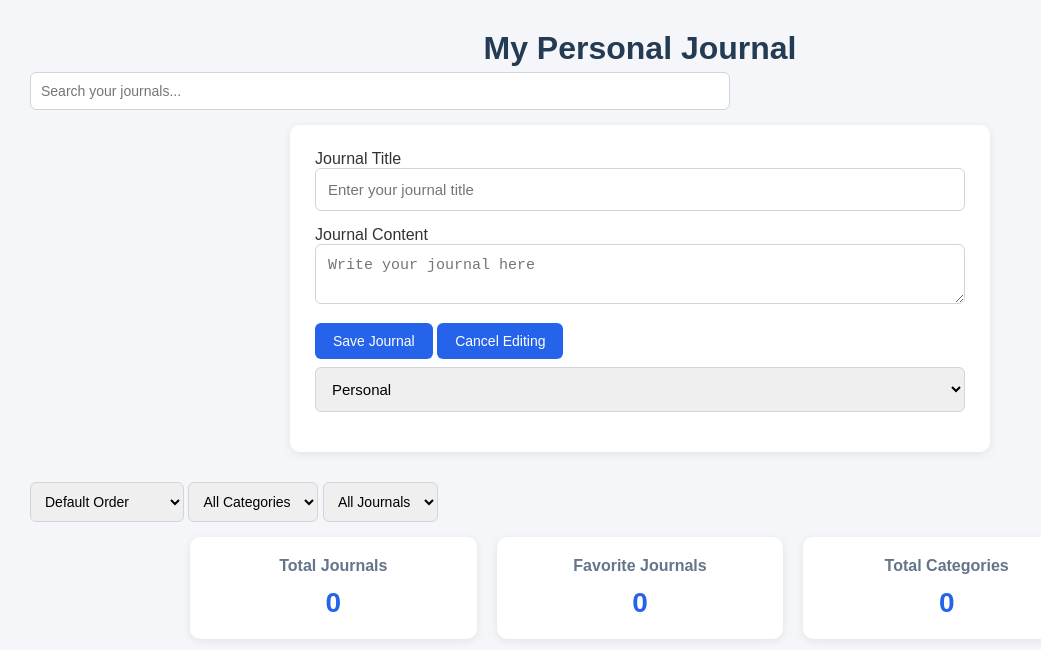
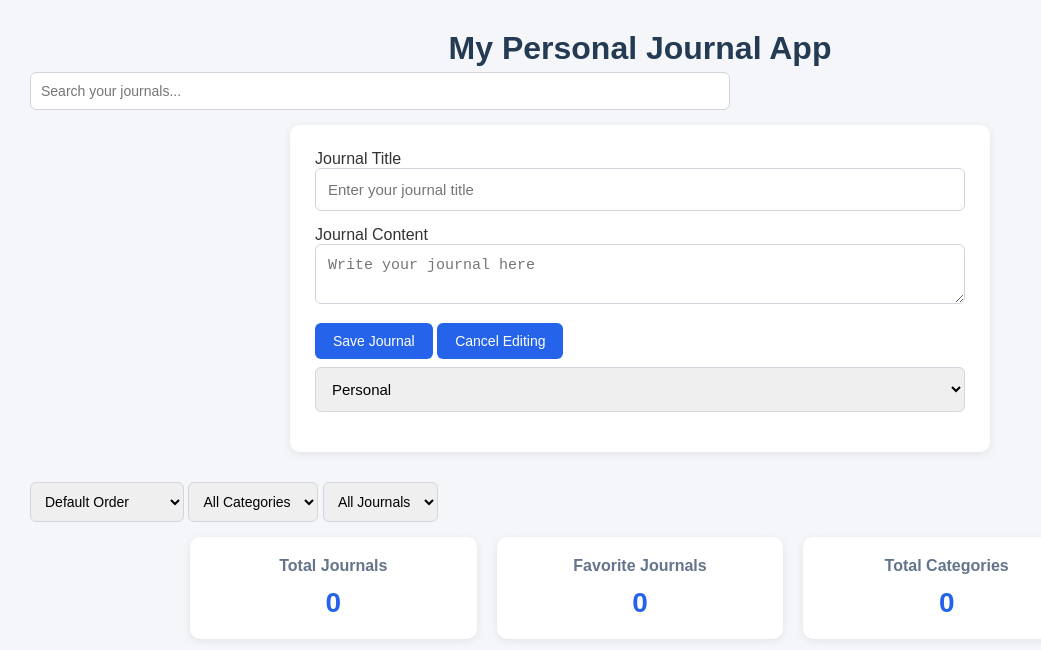
Before and after one commit to Sodeeq-Olumayowa/JOURNAL-APP, a plain HTML site: page index.html in a window 1280 px wide. Shown: the whole page, without its empty margins (0-1041 px from the left). Drawn offline with Linux system fonts and the light colour scheme.

Commit message:
Update journal app heading

```diff
--- a/index.html
+++ b/index.html
@@ -10,7 +10,7 @@
 </head>
 
 <body>
-    <h1>My Personal Journal</h1>
+    <h1>My Personal Journal App</h1>
     <input id="searchInput" type="search" placeholder="Search your journals...">
     <form id="journalForm">
         <label for="JournalTitle">Journal Title</label>
```
